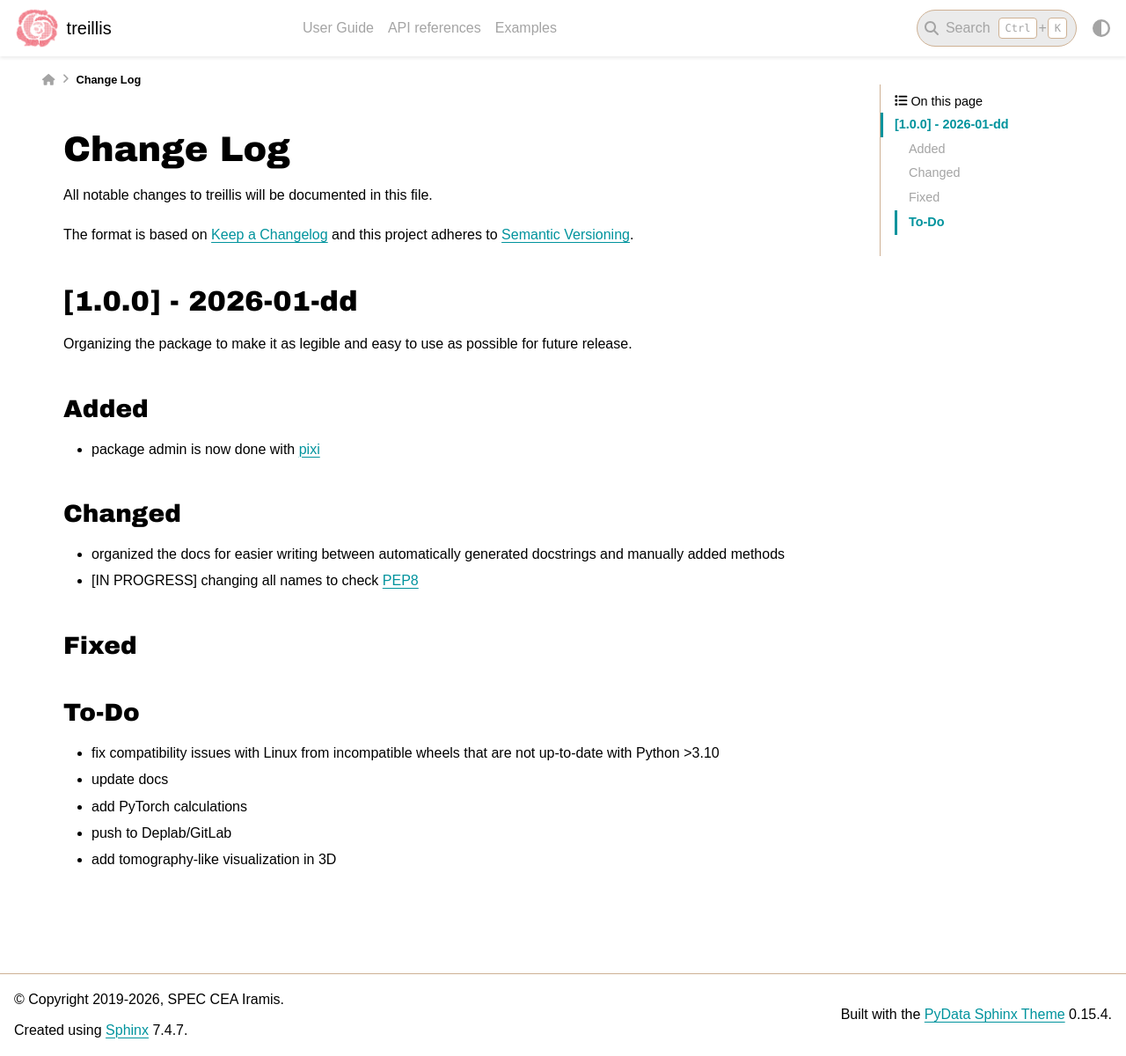
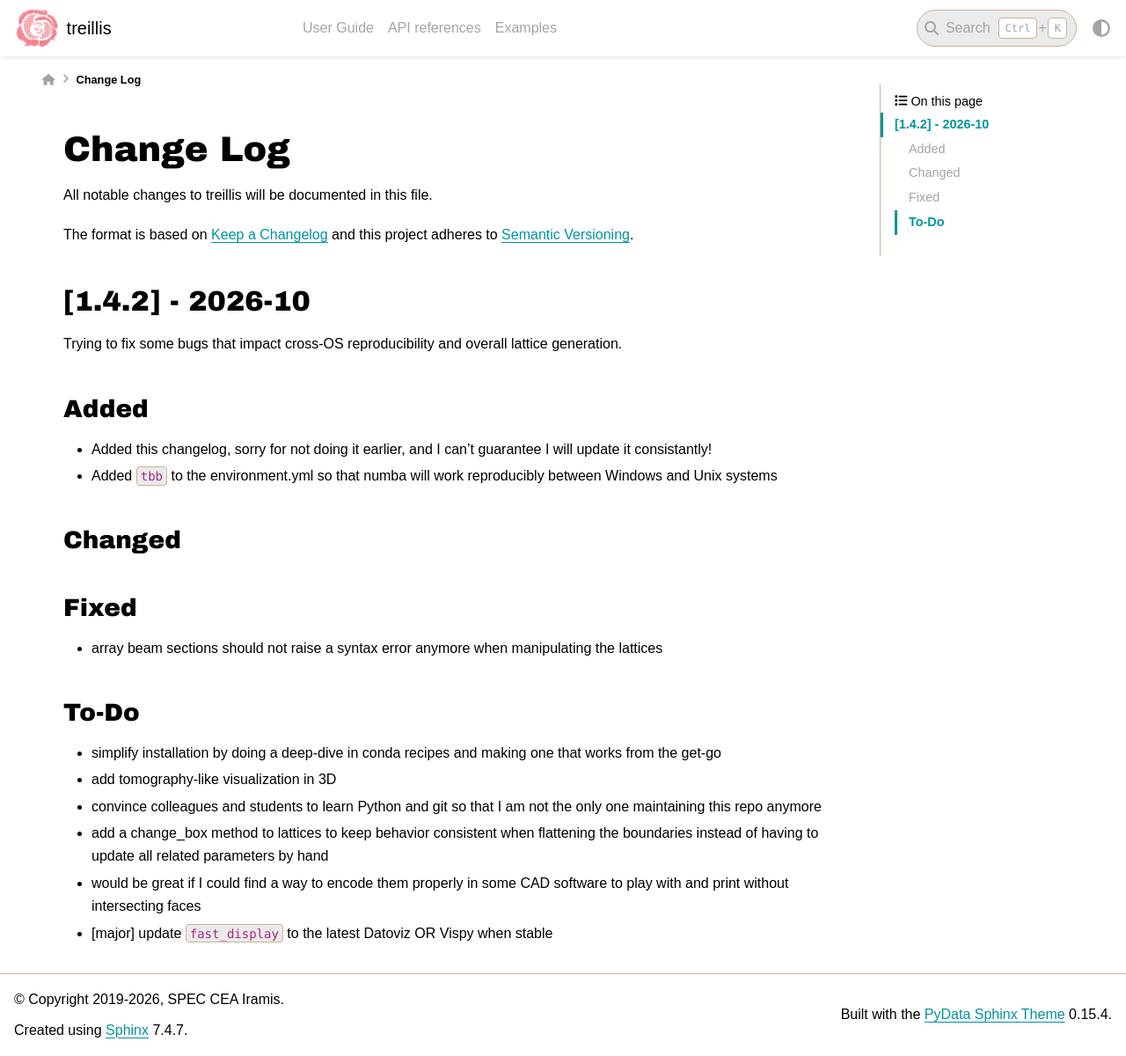
Before and after one commit to sphynx-fracture/treillis, a Sphinx documentation site: the page built from docs/source/CHANGELOG.md, in a window 1280 px wide and 1200 px high. Shown: the whole window at 88% size. Built offline with Sphinx 7.4.7 and the PyData theme 0.15.4, drawn with Linux system fonts in a browser that asks for light colours; pages that are not in the unit, such as notebooks, are missing from menus.

Commit message:
fixed some issues with generation and reproducibility

```diff
--- a/docs/source/CHANGELOG.md
+++ b/docs/source/CHANGELOG.md
@@ -4,25 +4,27 @@ All notable changes to treillis will be documented in this file.
 The format is based on [Keep a Changelog](http://keepachangelog.com/)
 and this project adheres to [Semantic Versioning](http://semver.org/).
 
-## [1.0.0] - 2026-01-dd
+## [1.4.2] - 2026-10
 
-Organizing the package to make it as legible and easy to use as possible for future release.
+Trying to fix some bugs that impact cross-OS reproducibility and overall lattice generation.
 
 ### Added
 
-- package admin is now done with [pixi](https://pixi.prefix.dev/latest/)
+- Added this changelog, sorry for not doing it earlier, and I can't guarantee I will update it consistantly!
+- Added `tbb` to the environment.yml so that numba will work reproducibly between Windows and Unix systems
 
 ### Changed
 
-- organized the docs for easier writing between automatically generated docstrings and manually added methods
-- [IN PROGRESS] changing all names to check [PEP8](https://peps.python.org/pep-0008/)
 
 ### Fixed
 
+- array beam sections should not raise a syntax error anymore when manipulating the lattices
+
 ### To-Do
 
-- fix compatibility issues with Linux from incompatible wheels that are not up-to-date with Python >3.10
-- update docs
-- add PyTorch calculations
-- push to Deplab/GitLab
+- simplify installation by doing a deep-dive in conda recipes and making one that works from the get-go
 - add tomography-like visualization in 3D
+- convince colleagues and students to learn Python and git so that I am not the only one maintaining this repo anymore
+- add a change_box method to lattices to keep behavior consistent when flattening the boundaries instead of having to update all related parameters by hand
+- would be great if I could find a way to encode them properly in some CAD software to play with and print without intersecting faces
+- [major] update `fast_display` to the latest Datoviz OR Vispy when stable
--- a/environment.yml
+++ b/environment.yml
@@ -6,6 +6,7 @@ dependencies:
 - matplotlib *
 - numba <0.66
 - numpy <2.5
+- tbb
 - pandas *
 - scipy *
 - scikit-sparse *
```
